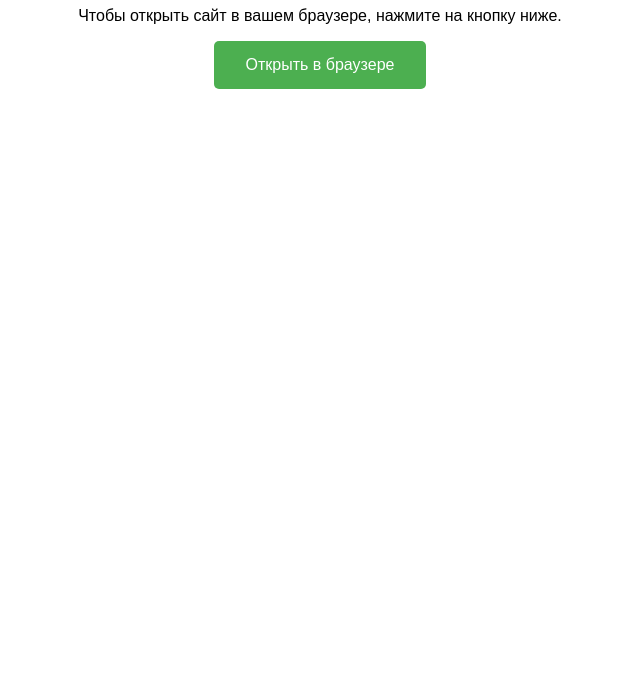
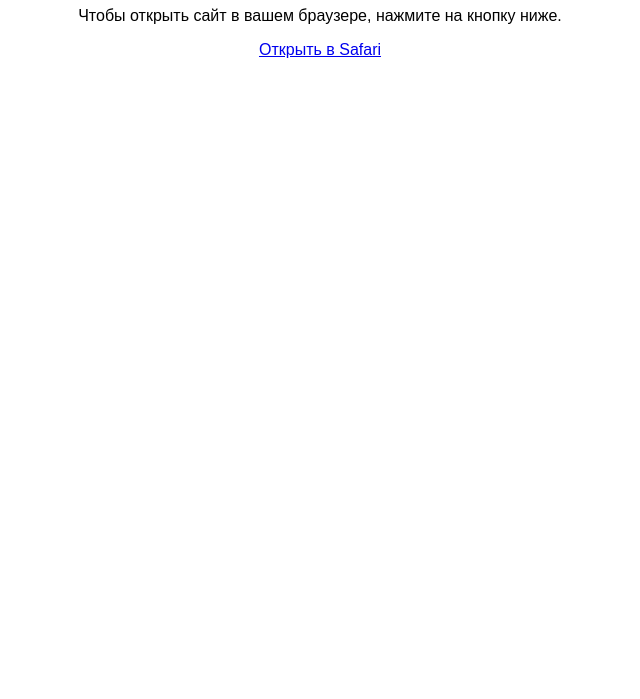
Before and after one commit to MaksimTsarevich/regectpro, a plain HTML site: page index.html in a window 1280 px wide. Shown: the part 101-800 px from the top of the page, without its empty margins (320-960 px from the left). Drawn offline with Linux system fonts and the light colour scheme.

Commit message:
saыsddsв

```diff
--- a/index.html
+++ b/index.html
@@ -38,7 +38,8 @@
     <h1>Перейдите по ссылке в браузере</h1>
     <p>Чтобы открыть сайт в вашем браузере, нажмите на кнопку ниже.</p>
     <!-- Кнопка, которая перенаправляет в браузер -->
-    <a href="https://weddingmeetam.vercel.app" target="_blank" class="button">Открыть в браузере</a>
+    <a href="https://weddingmeetam.vercel.app" target="_blank" onclick="window.location='safari://weddingmeetam.vercel.app';">Открыть в Safari</a>
+
 
     <script>
         // Для автоматического открытия в браузере, если страница открыта внутри приложения (например, Telegram)
```
